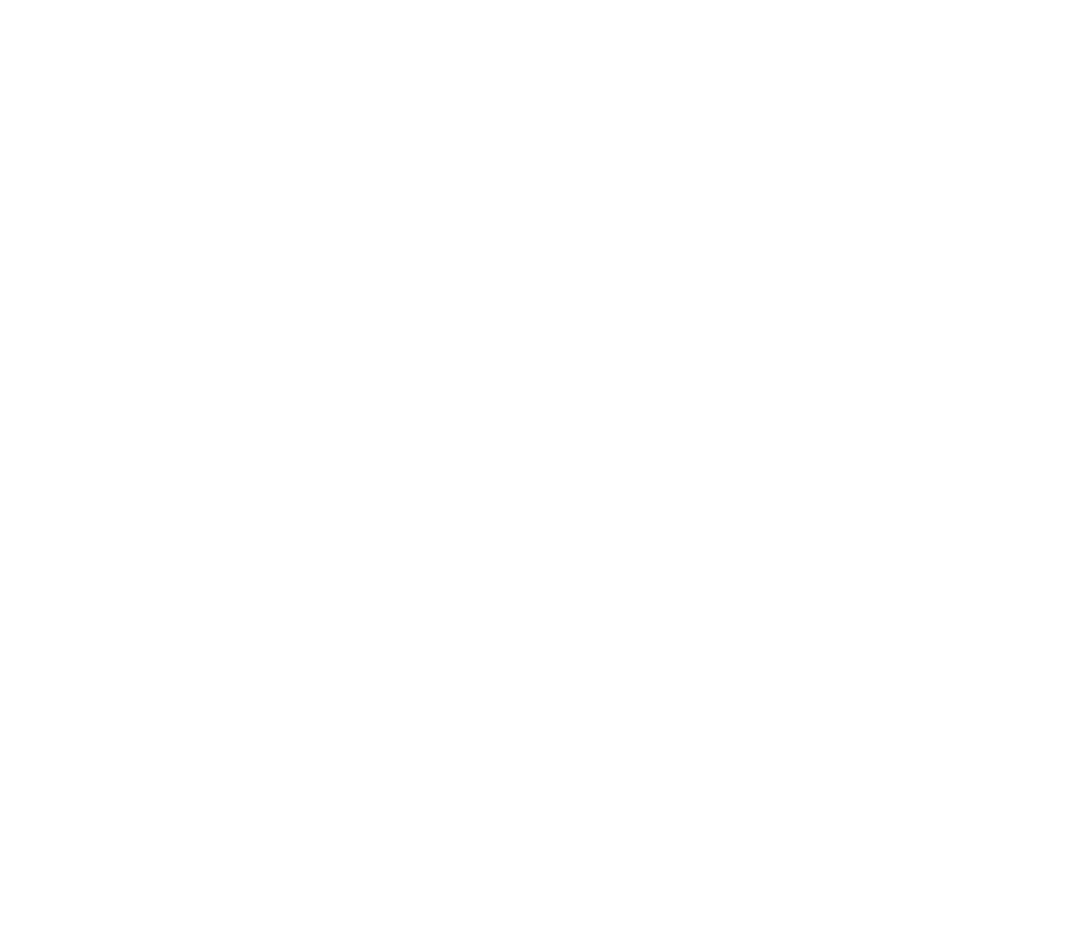
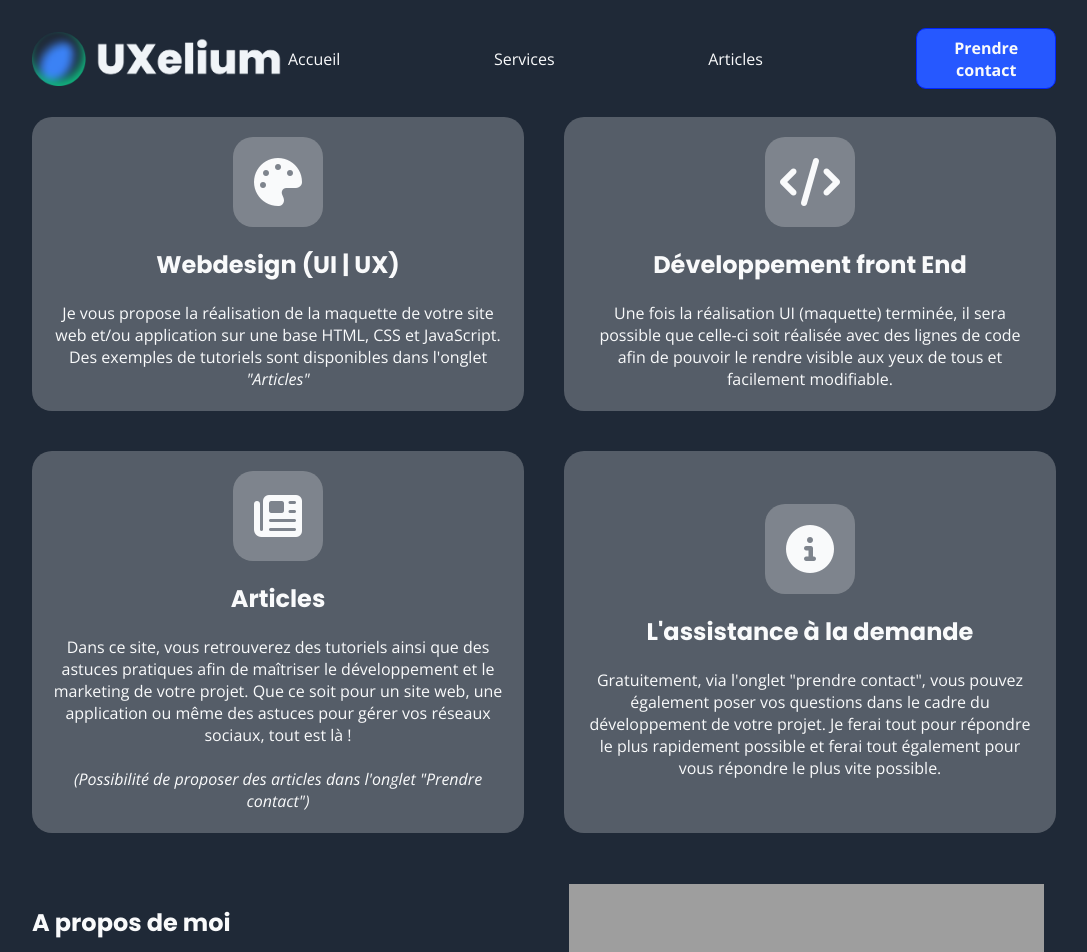
Before and after one commit to yohannbl59/UXelium, a PHP site: page /services.html in a window 1280 px wide. Before the commit the part shown is empty. Shown: the top 952 px of the page, without its empty margins (96-1183 px from the left). Before the commit the page ends 800 px from the top, so only its background shows below. Run offline with PHP 8.4, Linux system fonts and the light colour scheme; some libraries are stand-ins or nearby versions; grey boxes are pictures that could not be loaded.

Commit message:
Ajout Services

```diff
--- a/SASS/base/_reset.scss
+++ b/SASS/base/_reset.scss
@@ -1,6 +1,6 @@
 body{
-    background-color: #F9FAFB;
-    color: #1F2937;
+    background-color: #1F2937;
+    color: #F9FAFB;
     padding-left: 10%;
     padding-right: 10%;
     margin: 0;
--- a/SASS/layout/_navigation.scss
+++ b/SASS/layout/_navigation.scss
@@ -8,10 +8,10 @@
 }
 
 .section{
-    color: #1F2937;
+    color: #F9FAFB;
 }
 
 a{
-    color: #1F2937;
+    color: #F9FAFB;
     text-decoration: none;
 }
--- a/SASS/main.css
+++ b/SASS/main.css
@@ -1,8 +1,9 @@
+@charset "UTF-8";
 @import url("https://fonts.googleapis.com/css2?family=Open+Sans:ital,wght@0,300..800;1,300..800&display=swap");
 @import url("https://fonts.googleapis.com/css2?family=Poppins:ital,wght@0,100;0,200;0,300;0,400;0,500;0,600;0,700;0,800;0,900;1,100;1,200;1,300;1,400;1,500;1,600;1,700;1,800;1,900&display=swap");
 body {
-  background-color: #F9FAFB;
-  color: #1F2937;
+  background-color: #1F2937;
+  color: #F9FAFB;
   padding-left: 10%;
   padding-right: 10%;
   margin: 0;
@@ -19,11 +20,11 @@ body {
 }
 
 .section {
-  color: #1F2937;
+  color: #F9FAFB;
 }
 
 a {
-  color: #1F2937;
+  color: #F9FAFB;
   text-decoration: none;
 }
 
@@ -119,8 +120,8 @@ section, .home1 {
 }
 
 .iconabout {
-  background-color: rgba(38, 89, 255, 0.2431372549);
-  color: #2658FF;
+  background-color: rgba(255, 255, 255, 0.2431372549);
+  color: #F9FAFB;
   height: 90px;
   width: 90px;
   border-radius: 20px;
@@ -142,6 +143,7 @@ h3, .titreabout {
   justify-content: center;
   align-items: center;
   gap: 20px;
+  text-align: center;
 }
 
 .me {
@@ -149,7 +151,6 @@ h3, .titreabout {
   justify-content: space-between;
   align-items: center;
   gap: 40px;
-  background-color: #f9fafb;
   background-size: cover;
   margin-top: 5%;
   margin-bottom: 5%;
@@ -167,14 +168,12 @@ h3, .titreabout {
 
 .me-text h1 span {
   font-weight: 800;
-  color: #111827;
 }
 
 .me-text p {
   font-size: 1.1rem;
   line-height: 1.6;
   margin-bottom: 30px;
-  color: #4b5563;
 }
 
 .me-illustration {
@@ -186,4 +185,29 @@ h3, .titreabout {
   background-position: center;
   flex-shrink: 0;
   background-size: contain;
+}
+
+.sectionservices {
+  display: flex;
+  gap: 100px;
+  justify-content: space-between;
+  justify-items: center;
+  margin-bottom: 5%;
+  flex-wrap: wrap; /* permet de passer à la ligne */
+  gap: 40px; /* tu peux ajuster selon ton besoin */
+  justify-content: center; /* pour centrer les blocs */
+}
+
+.service {
+  display: flex;
+  flex-direction: column;
+  justify-content: center;
+  align-items: center;
+  gap: 20px;
+  background-color: rgba(255, 255, 255, 0.2431372549);
+  padding: 2%;
+  border-radius: 20px;
+  text-align: center;
+  flex: 1 1 calc(33.333% - 40px); /* 3 par ligne, avec marge */
+  max-width: calc(100% - 40px); /* évite que ça dépasse */
 }/*# sourceMappingURL=main.css.map */
--- a/SASS/pages/_home.scss
+++ b/SASS/pages/_home.scss
@@ -42,8 +42,8 @@ section, .home1 {
   }
 
   .iconabout{
-    background-color: #2659ff3e;
-    color: #2658FF;
+    background-color: #ffffff3e;
+    color: #F9FAFB;
     height: 90px;
     width: 90px;
     border-radius: 20px;
@@ -65,6 +65,7 @@ section, .home1 {
     justify-content: center;
     align-items: center;
     gap: 20px;
+    text-align: center;
   }
 
   .me {
@@ -72,7 +73,6 @@ section, .home1 {
     justify-content: space-between;
     align-items: center;
     gap: 40px;
-    background-color: #f9fafb;
     background-size: cover;
     margin-top: 5%;
   margin-bottom: 5%;
@@ -90,14 +90,12 @@ section, .home1 {
 
   .me-text h1 span {
     font-weight: 800;
-    color: #111827;
   }
 
   .me-text p {
     font-size: 1.1rem;
     line-height: 1.6;
     margin-bottom: 30px;
-    color: #4b5563;
   }
 
   .me-illustration {
--- a/SASS/pages/_services.scss
+++ b/SASS/pages/_services.scss
@@ -0,0 +1,25 @@
+.sectionservices{
+    display: flex;
+    gap: 100px;
+    justify-content: space-between;
+    justify-items: center;
+    margin-bottom: 5%;
+
+      flex-wrap: wrap; /* permet de passer à la ligne */
+  gap: 40px; /* tu peux ajuster selon ton besoin */
+  justify-content: center; /* pour centrer les blocs */
+  }
+
+.service{
+    display: flex;
+    flex-direction: column;
+    justify-content: center;
+    align-items: center;
+    gap: 20px;
+    background-color: #ffffff3e;;
+    padding: 2%;
+    border-radius: 20px;
+    text-align: center;
+    flex: 1 1 calc(33.333% - 40px); /* 3 par ligne, avec marge */
+  max-width: calc(100% - 40px); /* évite que ça dépasse */
+  }
--- a/services.html
+++ b/services.html
@@ -0,0 +1,56 @@
+<!DOCTYPE html>
+<html lang="en">
+<head>
+    <meta charset="UTF-8">
+    <meta name="viewport" content="width=device-width, initial-scale=1.0">
+    <link rel="stylesheet" href="SASS/main.css">
+    <script src="https://kit.fontawesome.com/3ccc59cf58.js" crossorigin="anonymous"></script>
+    <title>UXELIUM</title>
+</head>
+<body>
+    <div class="header">
+        <div class="logo"></div>
+        <div class="menu-back">
+            <a href="index.html"><div class="section">Accueil</div></a>
+            <a href="services.html"><div class="section">Services</div></a>
+            <a href="news.html"><div class="section">Articles</div></a>
+            <div class="contact_menu">Prendre contact</div>
+    </div>
+    </div>
+
+            <section class="sectionservices">
+      <div class="service">
+        <div class="iconabout"><i class="fa-solid fa-palette"></i></div>
+        <h3>Webdesign (UI | UX)</h3>
+        <span class="servicespan">Je vous propose la réalisation de la maquette de votre site web et/ou application sur une base HTML, CSS et JavaScript. Des exemples de tutoriels sont disponibles dans l'onglet <i>"Articles"</i></span>
+      </div>
+      <div class="service">
+        <div class="iconabout"><i class="fa-solid fa-code"></i></div>
+        <h3>Développement front End</h3>
+        <span class="servicespan">Une fois la réalisation UI (maquette) terminée, il sera possible que celle-ci soit réalisée avec des lignes de code afin de pouvoir le rendre visible aux yeux de tous et facilement modifiable.</span>
+      </div>
+      <div class="service">
+        <div class="iconabout"><i class="fa-solid fa-newspaper"></i></div>
+        <h3>Articles</h3>
+        <span class="servicespan">Dans ce site, vous retrouverez des tutoriels ainsi que des astuces pratiques afin de maîtriser le développement et le marketing de votre projet. Que ce soit pour un site web, une application ou même des astuces pour gérer vos réseaux sociaux, tout est là ! <br><br><i>(Possibilité de proposer des articles dans l'onglet "Prendre contact")</i></span>
+      </div>
+      </div>
+      <div class="service">
+        <div class="iconabout"><i class="fa-solid fa-circle-info"></i></div>
+        <h3>L'assistance à la demande</h3>
+        <span class="servicespan">Gratuitement, via l'onglet "prendre contact", vous pouvez également poser vos questions dans le cadre du développement de votre projet. Je ferai tout pour répondre le plus rapidement possible et ferai tout également pour vous répondre le plus vite possible.</span>
+      </div>
+      </section>
+
+      <section class="me">
+        <div class="me-text">
+          <h3>A propos de moi</h3>
+          <p>UXelium est fondé par un Yohann Blairon : <br>
+            designer non diplômé mais possédant des formations non qualifiantes et beaucoup de travail en autodidacte et surtout la passion.</p>
+          <div class="btn-services">Voir mon CV</div>
+          <p>Copyright - UXelium</p>
+        </div>
+        <div class="me-illustration"></div>
+      </section>
+</body>
+</html>
```
Also changed, not shown: index.html (+4 -4 lines), images/logo.png, 2 other files.
